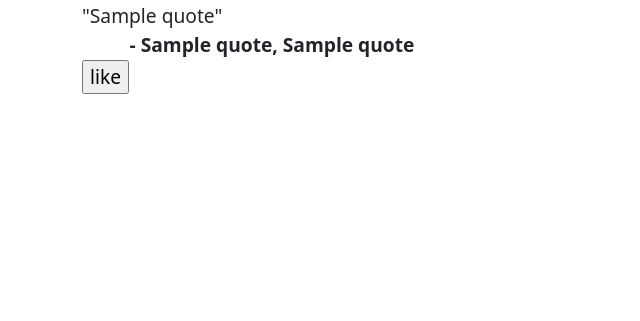
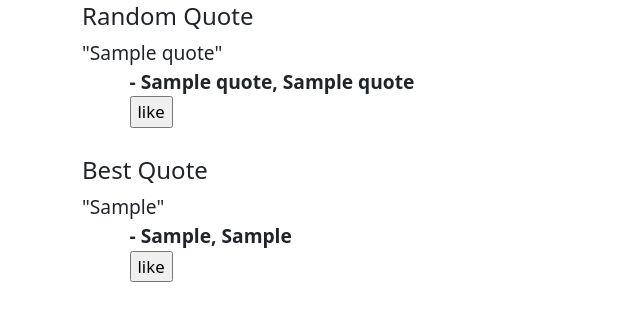
Before and after one commit to ArchieHickmott/quotebook, a Flask app: template templates/quote.html in a window 1280 px wide. Shown: the part 110-431 px from the top of the page, without its empty margins (0-640 px from the left). Run offline with Flask 3, Linux system fonts and the light colour scheme; the visitor is signed in with stand-in values (Sample User, id 1); the template is opened without the code that fills it: most values are stand-ins (such as "Sample title", 1, 10 or a date in 2020); parts of the project's set-up code (start-up, migrations or seed data) failed here and were passed over; some libraries are stand-ins or nearby versions.

Commit message:
minor changes

```diff
--- a/app.py
+++ b/app.py
@@ -7,26 +7,29 @@ import json
 
 # lib
 from flask import render_template, redirect, url_for, request, session
-from jinja2 import Environment
 from fortifysql import Database, Table
 from flask import Flask, render_template, request, abort, Response
 from flask_bootstrap import Bootstrap5
 from flask_wtf import FlaskForm
 from flask_bcrypt import Bcrypt
+from werkzeug.exceptions import HTTPException
 from wtforms import StringField, DateField, SubmitField, HiddenField
 from wtforms.validators import InputRequired
 
 # local
 from users import User
 from forms import LoginForm, RegisterForm, UpdateDataForm, ConfirmDelete
-from app_errors import AuthError, AppError
+from app_errors import AuthError, AppError, error_codes
 
 app = Flask(__name__)
 app.config["PERMANENT_SESSION_LIFETIME"] = dt.timedelta(hours=1)
 bootstrap = Bootstrap5(app)
 app.config["SECRET_KEY"] = "attendance is the biggest indicator for success"
 db = Database("quote.db")
-def log(request):
+def log(request: str):
+    if request.strip() == "COMMIT" or request.strip() == "BEGIN":
+        return
+    request = request.replace("\n", "").strip().replace("   ", "")
     app.logger.info(f"[Database] {request}")
 db.query_logging(True, log)
 db.backup("C:/Users/25hickmar/OneDrive - St Patricks College/Digital Solutions/small projects/quotebook")
@@ -83,7 +86,8 @@ def index():
             pass
         else:
             break
-    return render_template("quote.html", quote=quote, quoteid=id)
+    best_quote = db.quotes.get("name", "year", "quote").order("numlikes DESC").limit(1)[0]
+    return render_template("quote.html", quote=quote, quoteid=id, best_quote=best_quote)
 
 @app.route("/quotes")
 def quotes():
@@ -162,7 +166,8 @@ def home():
     user = User.load(**session["user"])
     if not user.is_logged_in():
         return redirect(url_for("login"))
-    return render_template("userpage.html", user=user, quote=quote, quoteid=id)
+    best_quote = db.quotes.get("name", "year", "quote").order("numlikes DESC").limit(1)[0]
+    return render_template("userpage.html", user=user, quote=quote, quoteid=id, best_quote=best_quote)
 
 # MARK: logout/delete
 @app.route("/logout")
@@ -218,8 +223,7 @@ def admin():
                                 date_created=users.get(users.date_created).filter(userid=id).first()[0],
                                 plevel=users.get(users.PLEVEL).filter(userid=id).first()[0],
                                 logins=db.log_logins.get("ip", "time").filter(userid=id).order("time DESC").all(),
-                                fails=db.log_failed_logins.get("ip", "time").filter(userid=id).order("time DESC").all(),
-                                changes=db.log_detail_changes.get("detail_changed", "ip", "time").filter(userid=id).order("time DESC").all())
+                                fails=db.log_failed_logins.get("ip", "time").filter(userid=id).order("time DESC").all())
     if not user.is_logged_in():
         return redirect(url_for("login"))
     if permission_level != 0:
@@ -229,6 +233,7 @@ def admin():
                             LIMIT 5""")
         logins = db.query(f"""SELECT fails.userid, users.email, fails.ip, fails.time
                             FROM log_logins as fails, users WHERE fails.userid = users.userid
+                            ORDER BY time DESC
                             LIMIT 5""")
         return render_template('admin.html',
                                 user=user,
@@ -238,5 +243,15 @@ def admin():
                                 plevel = permission_level)
     return "NOT ADMIN", 401
 
+@app.errorhandler(Exception)
+def errors(e: Exception):
+    if isinstance(e, HTTPException):
+        if e.code == 404:
+            return render_template("404.html", msg=error_codes[e.code])
+        else:
+            app.logger.warning(f"error in app {e.code}")
+    tb = format_exc()  # Capture traceback
+    app.logger.error(f"Exception in app {e}", extra={"error": str(e),"traceback":tb})
+
 if __name__ == '__main__':
     app.run(host="0.0.0.0", debug=True)
--- /dev/null
+++ b/templates/404.html
@@ -0,0 +1,6 @@
+{% extends "template.html" %}
+{% block body %}
+<h1>Oh No!</h1>
+{{msg}}
+<p>if you entered the URL manually check you spelt it correctly</p>
+{% endblock body %}
--- a/templates/quote.html
+++ b/templates/quote.html
@@ -2,6 +2,7 @@
 {% block content %}
 <div class="row" style="font-size: larger;">
     <div class="col-sm-6">
+    <h4>Random Quote</h4>
         <div class="row">
             <div class="col-sm-12">
             "{{quote[2]}}"
@@ -9,15 +10,33 @@
         </div>
         <div class="row">
             <div class="col-sm-1"></div>
-<div class="col-sm-11"><b> - {{quote[0]}}, {{quote[1]}}</b></div>
+            <div class="col-sm-11"><b> - {{quote[0]}}, {{quote[1]}}</b>
             {% if "user" in session %}
-    <form method="POST">
+                <form method="POST" class="font-size: small">
+                    <input type="hidden" name="id" value="{{quoteid}}">
+                    <input type="submit" value="like">
+                </form>
+            {% endif %}
+            </div>
+        </div><br>
+    <h4>Best Quote</h4>
+        <div class="row">
+            <div class="col-sm-12">
+            "{{best_quote[2]}}"
+            </div>
+        </div>
+        <div class="row">
+            <div class="col-sm-1"></div>
+            <div class="col-sm-11"><b> - {{best_quote[0]}}, {{best_quote[1]}}</b>
+            {% if "user" in session %}
+                <form method="POST" class="font-size: small">
                     <input type="hidden" name="id" value="{{quoteid}}">
                     <input type="submit" value="like">
                 </form>
             {% endif %}
             </div>
         </div>
+    </div>
     <div class="col-sm-6"></div>
 </div>
 {% endblock content %}
--- a/templates/submit.html
+++ b/templates/submit.html
@@ -3,7 +3,9 @@
 {% extends "template.html" %}
 {% block content %}
 <p>
-    please censor stuff so we don't get flagged by IT thanks!
+    <h6>read before submitting</h6>
+    this is meant to be a quotebook for funny quotes from people we know
+    I don't take responsibility for any content on this site
 </p>
 <form method="POST" id="form">
 {{form.crsf_token}}
```
Also changed, not shown: templates/userpage.html (+24 -5 lines). Lines whose indentation alone changed are shown as unchanged.
